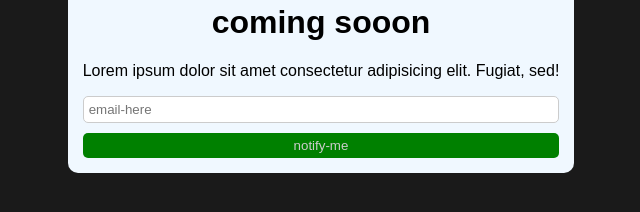
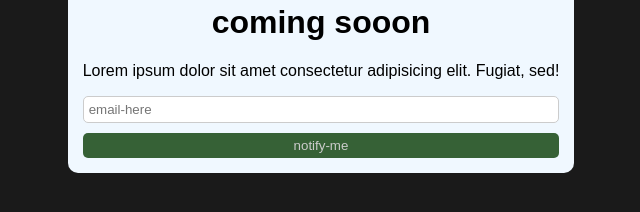
Before and after one commit to sushant3408/landing-page, a plain HTML site: page css/coming-soon/landing_page.html in a window 1280 px wide. In both pictures the pointer is over the button "notify-me". Shown: the part 234-446 px from the top of the page, without its empty margins (319-959 px from the left). Drawn offline with Linux system fonts and the light colour scheme.

Commit message:
modify button colour

```diff
--- a/css/coming-soon/landing_page.html
+++ b/css/coming-soon/landing_page.html
@@ -49,7 +49,7 @@
         /* transition: background-color 0.5 ease-in-out; */
       }
       button:hover {
-        background-color: green;
+        background-color: rgb(54, 97, 54);
       }
     </style>
   </head>
```
